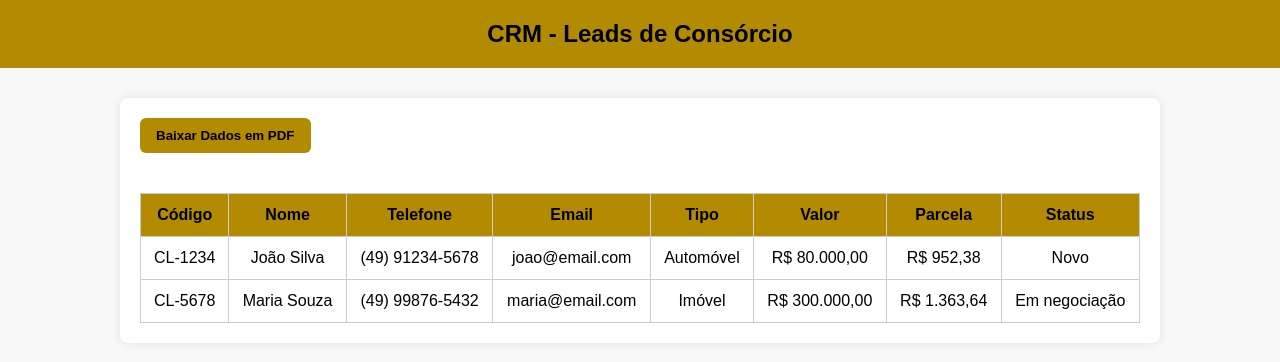
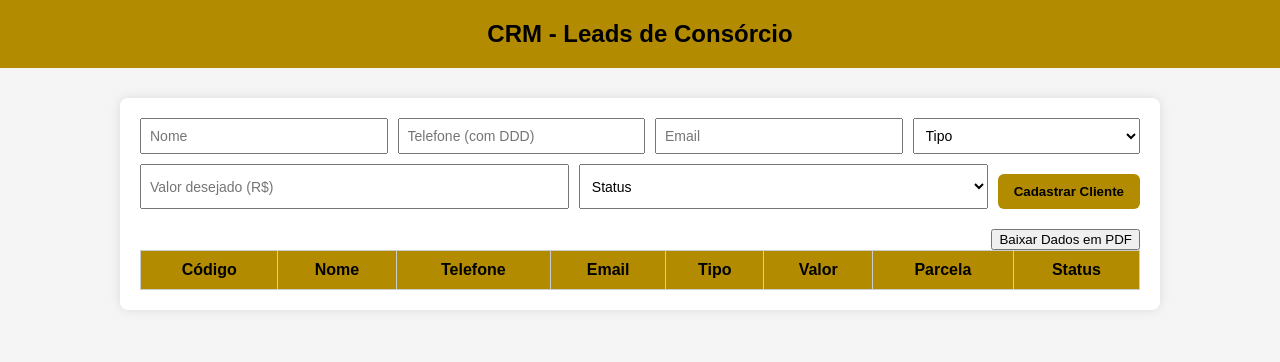
Before and after one commit to fabricioarturcuchi/crm-raros, a plain HTML site: page index.html in a window 1280 px wide. Drawn offline with nearby package versions, Linux system fonts and the light colour scheme.

Commit message:
Update index.html

```diff
--- a/index.html
+++ b/index.html
@@ -7,7 +7,7 @@
   <style>
     body {
       font-family: Arial, sans-serif;
-      background: #f9f9f9;
+      background: #f5f5f5;
       margin: 0;
       padding: 0;
     }
@@ -27,13 +27,36 @@
       border-radius: 8px;
       box-shadow: 0 0 12px rgba(0,0,0,0.1);
     }
+    form {
+      display: flex;
+      flex-wrap: wrap;
+      gap: 10px;
+    }
+    form input, form select {
+      padding: 8px;
+      flex: 1 1 180px;
+      font-size: 14px;
+    }
+    form button {
+      background-color: #b38b00;
+      color: #000;
+      border: none;
+      padding: 10px 16px;
+      font-weight: bold;
+      cursor: pointer;
+      border-radius: 6px;
+      margin-top: 10px;
+    }
+    form button:hover {
+      background-color: #d2af00;
+    }
     table {
       width: 100%;
       border-collapse: collapse;
-      margin-top: 20px;
+      margin-top: 30px;
     }
     th, td {
-      padding: 12px;
+      padding: 10px;
       border: 1px solid #ccc;
       text-align: center;
     }
@@ -41,18 +64,9 @@
       background-color: #b38b00;
       color: #000;
     }
-    button {
-      background-color: #b38b00;
-      color: #000;
-      border: none;
-      padding: 10px 16px;
-      font-weight: bold;
-      cursor: pointer;
-      border-radius: 6px;
-      margin-bottom: 20px;
-    }
-    button:hover {
-      background-color: #d2af00;
+    #gerarPDF {
+      margin-top: 20px;
+      float: right;
     }
   </style>
 </head>
@@ -60,7 +74,27 @@
 
 <header>CRM - Leads de Consórcio</header>
 <div class="container">
-  <button onclick="gerarPDF()">Baixar Dados em PDF</button>
+  <form id="formCliente">
+    <input type="text" id="nome" placeholder="Nome" required />
+    <input type="tel" id="telefone" placeholder="Telefone (com DDD)" required />
+    <input type="email" id="email" placeholder="Email" required />
+    <select id="tipo" required>
+      <option value="">Tipo</option>
+      <option value="Automóvel">Automóvel</option>
+      <option value="Imóvel">Imóvel</option>
+    </select>
+    <input type="number" id="valor" placeholder="Valor desejado (R$)" required />
+    <select id="status" required>
+      <option value="">Status</option>
+      <option value="Novo">Novo</option>
+      <option value="Em negociação">Em negociação</option>
+      <option value="Fechado">Fechado</option>
+      <option value="Perdido">Perdido</option>
+    </select>
+    <button type="submit">Cadastrar Cliente</button>
+  </form>
+
+  <button id="gerarPDF" onclick="gerarPDF()">Baixar Dados em PDF</button>
 
   <table id="tabela-leads">
     <thead>
@@ -75,63 +109,79 @@
         <th>Status</th>
       </tr>
     </thead>
-    <tbody id="corpo-tabela">
-      <!-- Dados serão inseridos aqui -->
-    </tbody>
+    <tbody id="corpo-tabela"></tbody>
   </table>
 </div>
 
-<!-- Bibliotecas JS -->
+<!-- Bibliotecas -->
 <script src="https://cdnjs.cloudflare.com/ajax/libs/jspdf/2.5.1/jspdf.umd.min.js"></script>
 <script src="https://cdnjs.cloudflare.com/ajax/libs/jspdf-autotable/3.5.25/jspdf.plugin.autotable.min.js"></script>
 
 <script>
-  // Dados simulados – você pode trocar por dados reais
-  const leads = [
-    {
-      codigo: "CL-1234",
-      nome: "João Silva",
-      telefone: "(49) 91234-5678",
-      email: "joao@email.com",
-      tipo: "Automóvel",
-      valor: "R$ 80.000,00",
-      parcela: "R$ 952,38",
-      status: "Novo"
-    },
-    {
-      codigo: "CL-5678",
-      nome: "Maria Souza",
-      telefone: "(49) 99876-5432",
-      email: "maria@email.com",
-      tipo: "Imóvel",
-      valor: "R$ 300.000,00",
-      parcela: "R$ 1.363,64",
-      status: "Em negociação"
-    }
-  ];
+  const leads = [];
 
-  // Preencher tabela HTML
-  const corpoTabela = document.getElementById('corpo-tabela');
-  function carregarTabela() {
-    corpoTabela.innerHTML = '';
-    leads.forEach((lead) => {
-      const tr = document.createElement('tr');
-      Object.values(lead).forEach(valor => {
-        const td = document.createElement('td');
-        td.textContent = valor;
-        tr.appendChild(td);
+  const form = document.getElementById("formCliente");
+  const tabela = document.getElementById("corpo-tabela");
+
+  form.addEventListener("submit", function (e) {
+    e.preventDefault();
+
+    const nome = document.getElementById("nome").value.trim();
+    const telefone = formatarTelefone(document.getElementById("telefone").value.trim());
+    const email = document.getElementById("email").value.trim();
+    const tipo = document.getElementById("tipo").value;
+    const valor = parseFloat(document.getElementById("valor").value);
+    const status = document.getElementById("status").value;
+
+    if (!nome || !telefone || !email || !tipo || !valor || !status) return alert("Preencha todos os campos!");
+
+    const codigo = "CL-" + Math.floor(1000 + Math.random() * 9000);
+    const taxa = tipo === "Imóvel" ? 0.22 : 0.16;
+    const parcelas = tipo === "Imóvel" ? 220 : 84;
+    const total = valor + (valor * taxa);
+    const parcela = total / parcelas;
+
+    const lead = {
+      codigo,
+      nome,
+      telefone,
+      email,
+      tipo,
+      valor: total.toLocaleString("pt-BR", { style: "currency", currency: "BRL" }),
+      parcela: parcela.toLocaleString("pt-BR", { style: "currency", currency: "BRL" }),
+      status
+    };
+
+    leads.push(lead);
+    atualizarTabela();
+    form.reset();
+  });
+
+  function atualizarTabela() {
+    tabela.innerHTML = "";
+    leads.forEach(lead => {
+      const row = document.createElement("tr");
+      Object.values(lead).forEach(text => {
+        const td = document.createElement("td");
+        td.textContent = text;
+        row.appendChild(td);
       });
-      corpoTabela.appendChild(tr);
+      tabela.appendChild(row);
     });
   }
-  carregarTabela();
 
-  // Gerar PDF
-  async function gerarPDF() {
+  function formatarTelefone(tel) {
+    tel = tel.replace(/\D/g, "");
+    return tel.length === 11
+      ? `(${tel.slice(0, 2)}) ${tel.slice(2, 7)}-${tel.slice(7)}`
+      : tel;
+  }
+
+  function gerarPDF() {
     const { jsPDF } = window.jspdf;
-    const doc = new jsPDF({ unit: 'pt', format: 'a4' });
+    const doc = new jsPDF({ unit: 'pt' });
     doc.setFontSize(16);
-    doc.text('Relatório de Leads - Consórcio', 40, 40);
+    doc.text("Relatório de Leads de Consórcio", 40, 40);
 
     const colunas = ["Código", "Nome", "Telefone", "Email", "Tipo", "Valor", "Parcela", "Status"];
     const linhas = leads.map(lead => Object.values(lead));
@@ -140,10 +190,10 @@
       head: [colunas],
       body: linhas,
       startY: 60,
-      styles: { fontSize: 10 },
+      styles: { fontSize: 10 }
     });
 
-    doc.save('relatorio_leads.pdf');
+    doc.save("relatorio_leads.pdf");
   }
 </script>
 
```
